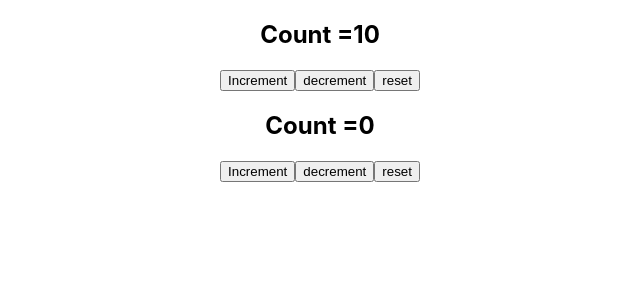
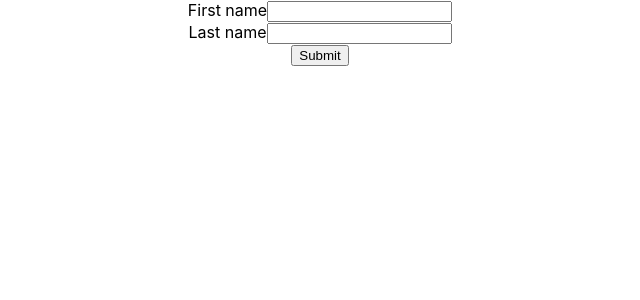
Before and after one commit to ginow/react-codevolution, a React (Create React App) app in the folder state-hook/: page / in a window 1280 px wide. Shown: the top 300 px of the page, without its empty margins (320-960 px from the left). Built offline with nearby package versions, Linux system fonts and the light colour scheme.

Commit message:
Custom Hook: Third example without custom hook

```diff
--- a/state-hook/src/App.js
+++ b/state-hook/src/App.js
@@ -1,15 +1,13 @@
 import React from 'react'
 import './App.css';
-import CounterOneForHook from './components/CounterOneForHook';
-import CounterTwoForHook from './components/CounterTwoForHook';
+import UserForm from './components/UserForm';
 
 export const CountContext = React.createContext()
 
 function App() {
   return (
     <div className='App'>
-      <CounterOneForHook></CounterOneForHook>
-      <CounterTwoForHook></CounterTwoForHook>
+      <UserForm></UserForm>
     </div>
   );
 }
--- /dev/null
+++ b/state-hook/src/components/UserForm.js
@@ -0,0 +1,31 @@
+import React, { useState } from 'react'
+
+function UserForm() {
+    const [firstName, setFirstName] = useState('')
+    const [lastName, setLastName] = useState('')
+    const submitHandler = e => {
+        e.preventDefault();
+        alert(`Hello ${firstName} ${lastName}`)
+    }
+    return (
+        <div>
+            <form onSubmit={submitHandler}>
+                <div>
+                    <label>First name</label>
+                    <input value={firstName}
+                        onChange={e => setFirstName(e.target.value)}
+                        type='text' />
+                </div>
+                <div>
+                    <label>Last name</label>
+                    <input value={lastName}
+                        onChange={e => setLastName(e.target.value)}
+                        type='text' />
+                </div>
+                <button>Submit</button>
+            </form>
+        </div>
+    )
+}
+
+export default UserForm
```
